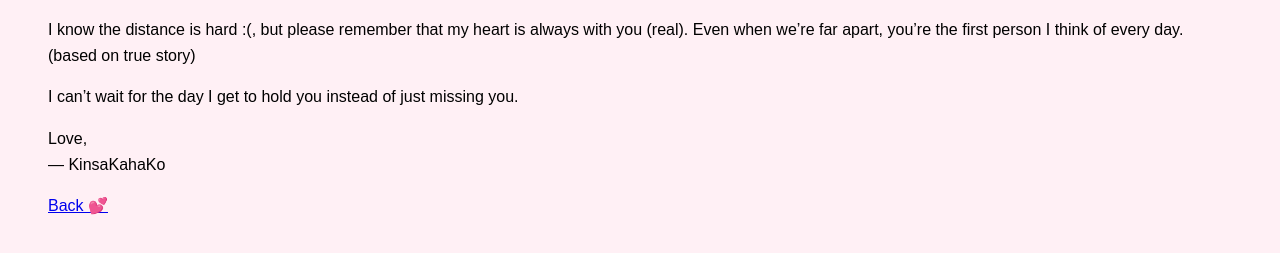
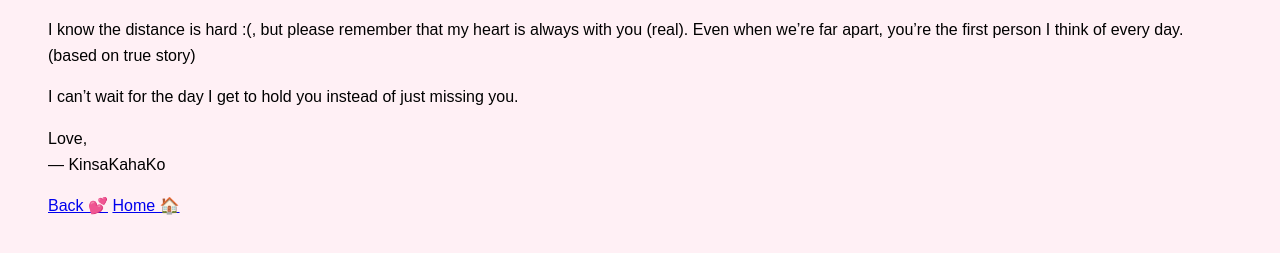
Before and after one commit to DarkNightEX/1stLetters, a plain HTML site: page letter1.html in a window 1280 px wide. Shown: the part 109-362 px from the top of the page. Drawn offline with Linux system fonts and the light colour scheme.

Commit message:
Update letter1.html

```diff
--- a/letter1.html
+++ b/letter1.html
@@ -28,8 +28,8 @@ I can’t wait for the day I get to hold you instead of just missing you.
 <p>Love, <br>— KinsaKahaKo</p>
 
 <a href="choose.html" class="btn-link">Back 💕</a>
+<a href="index.html" class="btn-link">Home 🏠</a>
 
-</a>
 
 
 </body>
```
